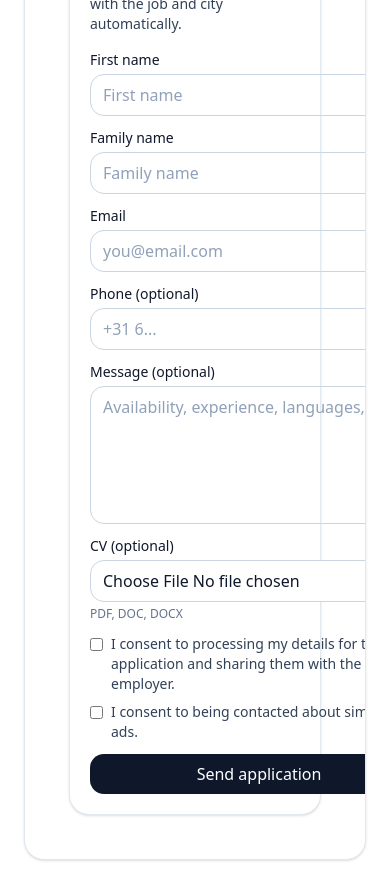
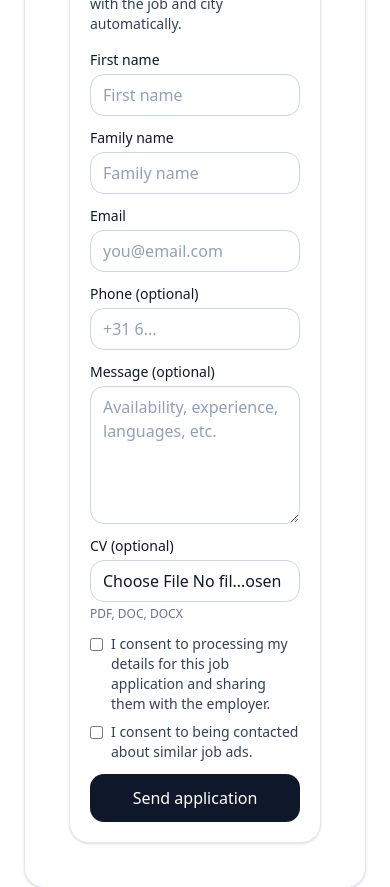
Before and after one commit to LazarPopov/studentjobrotterdam, a Next.js app: page /jobs/thuisbezorgd-takeaway-courier-netherlands in a window 390 px wide. Shown: the part 1200-2087 px from the top of the page. Built offline with nearby package versions, Linux system fonts and the light colour scheme; no server answers.

Commit message:
mobile friendly jobs form

```diff
--- a/src/components/JobApplyForm.tsx
+++ b/src/components/JobApplyForm.tsx
@@ -8,7 +8,7 @@ type JobApplyFormProps = {
   jobSlug: string;
   jobTitle?: string;
   orgName?: string;
-  city: string; // not shown, only sent
+  city: string; // hidden, only sent
   redirectTo?: string;
 };
 
@@ -51,7 +51,7 @@ export default function JobApplyForm({
       form.append("jobSlug", jobSlug);
       if (jobTitle) form.append("jobTitle", jobTitle);
       if (orgName) form.append("orgName", orgName);
-      form.append("city", (city || "rotterdam").toLowerCase());
+      form.append("city", (city || "amsterdam").toLowerCase());
 
       form.append("firstName", firstName);
       form.append("familyName", familyName);
@@ -62,15 +62,9 @@ export default function JobApplyForm({
       form.append("consentThisAd", String(consentThisAd));
       form.append("consentSimilarAds", String(consentSimilarAds));
 
-      if (cvFile) {
-        form.append("cv", cvFile, cvFile.name);
-      }
+      if (cvFile) form.append("cv", cvFile, cvFile.name);
 
-      const res = await fetch("/api/job-apply", {
-        method: "POST",
-        body: form,
-      });
-
+      const res = await fetch("/api/job-apply", { method: "POST", body: form });
       const data = (await res.json().catch(() => null)) as any;
 
       if (!res.ok) {
@@ -78,7 +72,7 @@ export default function JobApplyForm({
         return;
       }
 
-      setOk("Application received. We will contact you soon.");
+      setOk("Application received.");
       setFirstName("");
       setFamilyName("");
       setEmail("");
@@ -97,106 +91,111 @@ export default function JobApplyForm({
   }
 
   return (
-    <section className="mt-8 card p-5">
+    <section className="mt-8 card p-5 max-w-full overflow-hidden">
       <h2 className="text-xl font-semibold">Apply</h2>
       <p className="mt-1 text-sm text-slate-700">
         Your application will be saved with the job and city automatically.
       </p>
 
-      <form onSubmit={onSubmit} className="mt-4 grid gap-3">
-        <div className="grid gap-3 md:grid-cols-2">
-          <label className="grid gap-1">
+      <form onSubmit={onSubmit} className="mt-4 grid gap-3 max-w-full">
+        {/* On mobile: 1 column. On md+: 2 columns. Also prevent overflow */}
+        <div className="grid gap-3 grid-cols-1 md:grid-cols-2 min-w-0">
+          <label className="grid gap-1 min-w-0">
             <span className="text-sm font-medium">First name</span>
             <input
               value={firstName}
               onChange={(e) => setFirstName(e.target.value)}
               required
-              className="rounded-xl border border-slate-300 px-3 py-2 focus:outline-none focus:ring-2 focus:ring-slate-900"
+              className="w-full min-w-0 rounded-xl border border-slate-300 px-3 py-2 focus:outline-none focus:ring-2 focus:ring-slate-900"
               placeholder="First name"
+              autoComplete="given-name"
             />
           </label>
 
-          <label className="grid gap-1">
+          <label className="grid gap-1 min-w-0">
             <span className="text-sm font-medium">Family name</span>
             <input
               value={familyName}
               onChange={(e) => setFamilyName(e.target.value)}
               required
-              className="rounded-xl border border-slate-300 px-3 py-2 focus:outline-none focus:ring-2 focus:ring-slate-900"
+              className="w-full min-w-0 rounded-xl border border-slate-300 px-3 py-2 focus:outline-none focus:ring-2 focus:ring-slate-900"
               placeholder="Family name"
+              autoComplete="family-name"
             />
           </label>
         </div>
 
-        <div className="grid gap-3 md:grid-cols-2">
-          <label className="grid gap-1">
+        <div className="grid gap-3 grid-cols-1 md:grid-cols-2 min-w-0">
+          <label className="grid gap-1 min-w-0">
             <span className="text-sm font-medium">Email</span>
             <input
               value={email}
               onChange={(e) => setEmail(e.target.value)}
               required
               type="email"
-              className="rounded-xl border border-slate-300 px-3 py-2 focus:outline-none focus:ring-2 focus:ring-slate-900"
+              className="w-full min-w-0 rounded-xl border border-slate-300 px-3 py-2 focus:outline-none focus:ring-2 focus:ring-slate-900"
               placeholder="you@email.com"
+              autoComplete="email"
+              inputMode="email"
             />
           </label>
 
-          <label className="grid gap-1">
+          <label className="grid gap-1 min-w-0">
             <span className="text-sm font-medium">Phone (optional)</span>
             <input
               value={phone}
               onChange={(e) => setPhone(e.target.value)}
-              className="rounded-xl border border-slate-300 px-3 py-2 focus:outline-none focus:ring-2 focus:ring-slate-900"
+              className="w-full min-w-0 rounded-xl border border-slate-300 px-3 py-2 focus:outline-none focus:ring-2 focus:ring-slate-900"
               placeholder="+31 6..."
+              autoComplete="tel"
+              inputMode="tel"
             />
           </label>
         </div>
 
-        <label className="grid gap-1">
+        <label className="grid gap-1 min-w-0">
           <span className="text-sm font-medium">Message (optional)</span>
           <textarea
             value={message}
             onChange={(e) => setMessage(e.target.value)}
             rows={5}
-            className="rounded-xl border border-slate-300 px-3 py-2 focus:outline-none focus:ring-2 focus:ring-slate-900"
+            className="w-full min-w-0 rounded-xl border border-slate-300 px-3 py-2 focus:outline-none focus:ring-2 focus:ring-slate-900"
             placeholder="Availability, experience, languages, etc."
           />
         </label>
 
-        <label className="grid gap-1">
+        <label className="grid gap-1 min-w-0">
           <span className="text-sm font-medium">CV (optional)</span>
           <input
             type="file"
             accept=".pdf,.doc,.docx"
             onChange={(e) => setCvFile(e.target.files?.[0] || null)}
-            className="rounded-xl border border-slate-300 px-3 py-2 bg-white"
+            className="w-full min-w-0 rounded-xl border border-slate-300 px-3 py-2 bg-white"
           />
           <span className="text-xs text-slate-500">PDF, DOC, DOCX</span>
         </label>
 
-        <div className="grid gap-2">
-          <label className="flex items-start gap-2 text-sm text-slate-700">
+        <div className="grid gap-2 min-w-0">
+          <label className="flex items-start gap-2 text-sm text-slate-700 min-w-0">
             <input
               type="checkbox"
               checked={consentThisAd}
               onChange={(e) => setConsentThisAd(e.target.checked)}
-              className="mt-1"
+              className="mt-1 shrink-0"
             />
-            <span>
+            <span className="min-w-0">
               I consent to processing my details for this job application and sharing them with the employer.
             </span>
           </label>
 
-          <label className="flex items-start gap-2 text-sm text-slate-700">
+          <label className="flex items-start gap-2 text-sm text-slate-700 min-w-0">
             <input
               type="checkbox"
               checked={consentSimilarAds}
               onChange={(e) => setConsentSimilarAds(e.target.checked)}
-              className="mt-1"
+              className="mt-1 shrink-0"
             />
-            <span>
-              I consent to being contacted about similar job ads.
-            </span>
+            <span className="min-w-0">I consent to being contacted about similar job ads.</span>
           </label>
         </div>
 
@@ -214,7 +213,7 @@ export default function JobApplyForm({
         <button
           type="submit"
           disabled={loading}
-          className="inline-flex items-center justify-center rounded-xl px-4 py-2 text-white bg-slate-900 hover:bg-slate-800 disabled:opacity-60"
+          className="w-full inline-flex items-center justify-center rounded-xl px-4 py-3 text-white bg-slate-900 hover:bg-slate-800 disabled:opacity-60"
         >
           {loading ? "Sending..." : "Send application"}
         </button>
```
